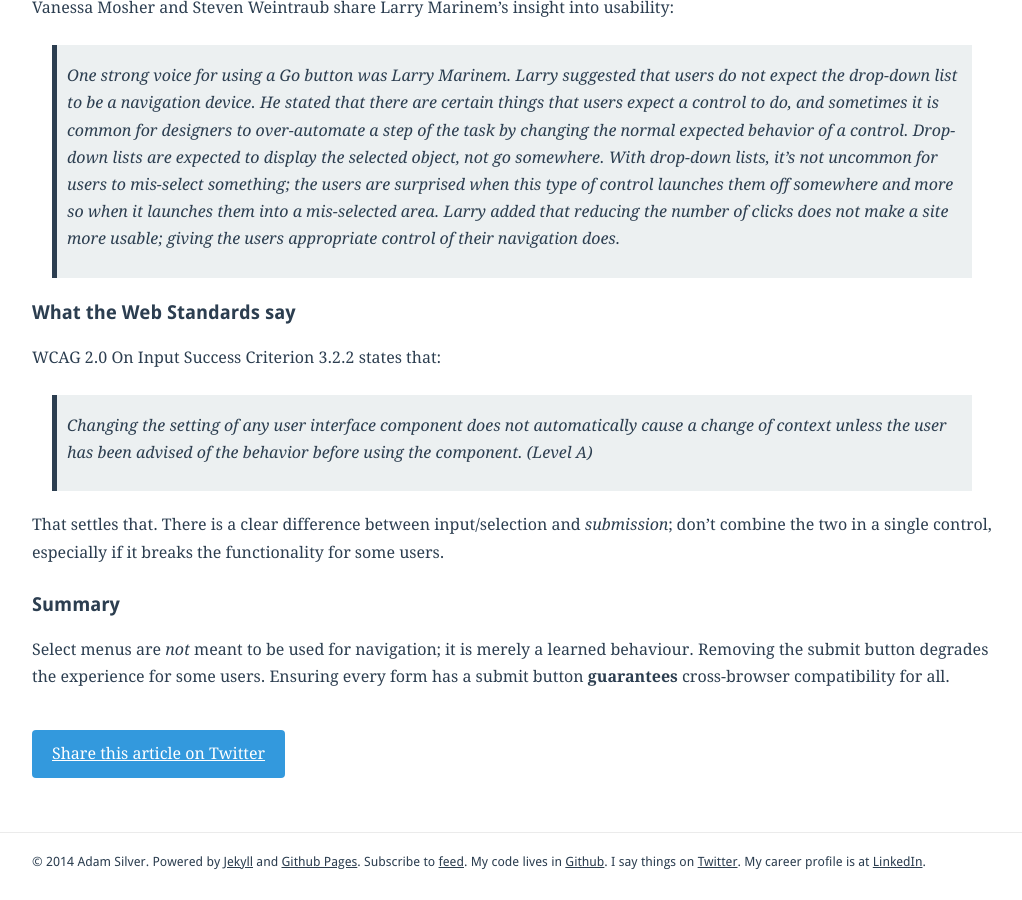
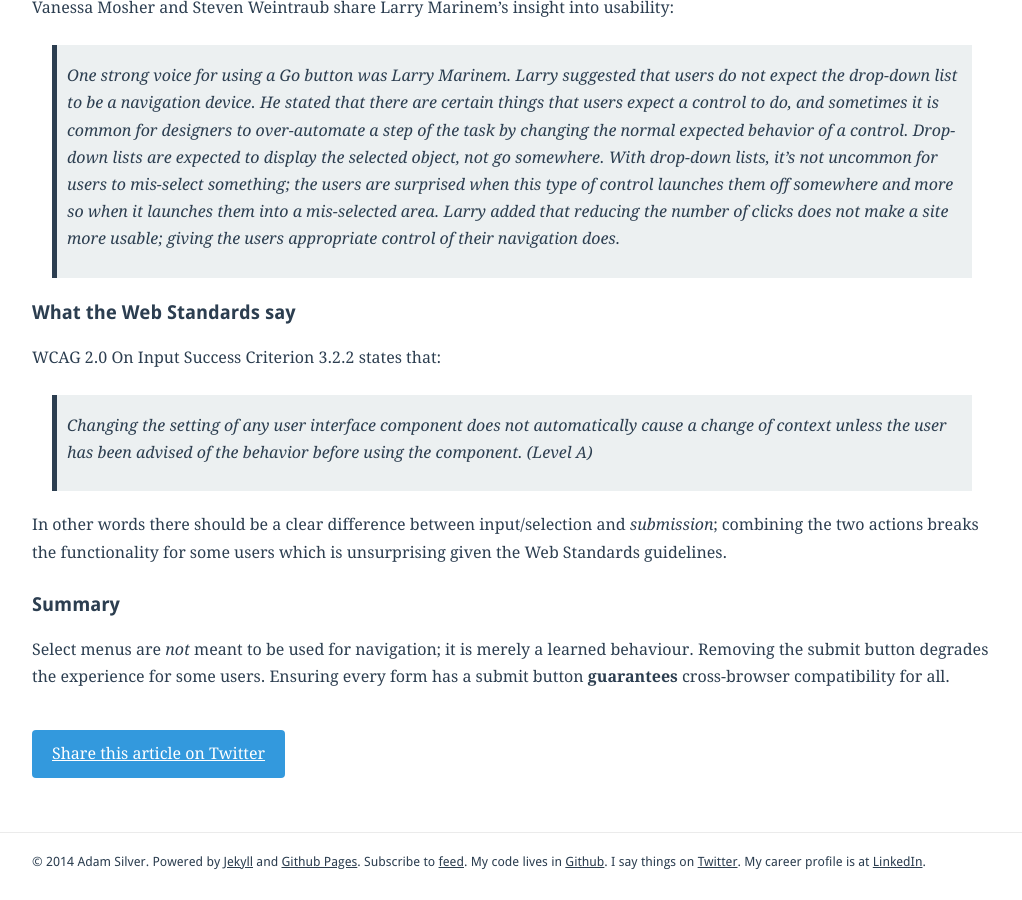
Before and after one commit to adamsilver/adamsilver.io-jekyll, a Jekyll site: the page built from _posts/2014-09-17-select-menu-accessibility-issues.md, in a window 1280 px wide and 900 px high, scrolled down 1839 px. Shown: the whole window, without its empty margins (128-1150 px from the left). Built offline with Jekyll 4.4.1, drawn with Linux system fonts in a browser that asks for light colours; Markdown is read by kramdown in place of the engine named in the settings.

Commit message:
updated article

```diff
--- a/_posts/2014-09-17-select-menu-accessibility-issues.md
+++ b/_posts/2014-09-17-select-menu-accessibility-issues.md
@@ -78,7 +78,7 @@ WCAG 2.0 On Input Success Criterion 3.2.2 states that:
 
 > Changing the setting of any user interface component does not automatically cause a change of context unless the user has been advised of the behavior before using the component. (Level A)
 
-That settles that. There is a clear difference between input/selection and *submission*; don't combine the two in a single control, especially if it breaks the functionality for some users.
+In other words there should be a clear difference between input/selection and *submission*; combining the two actions breaks the functionality for some users which is unsurprising given the  Web Standards guidelines.
 
 ## Summary
 
```
